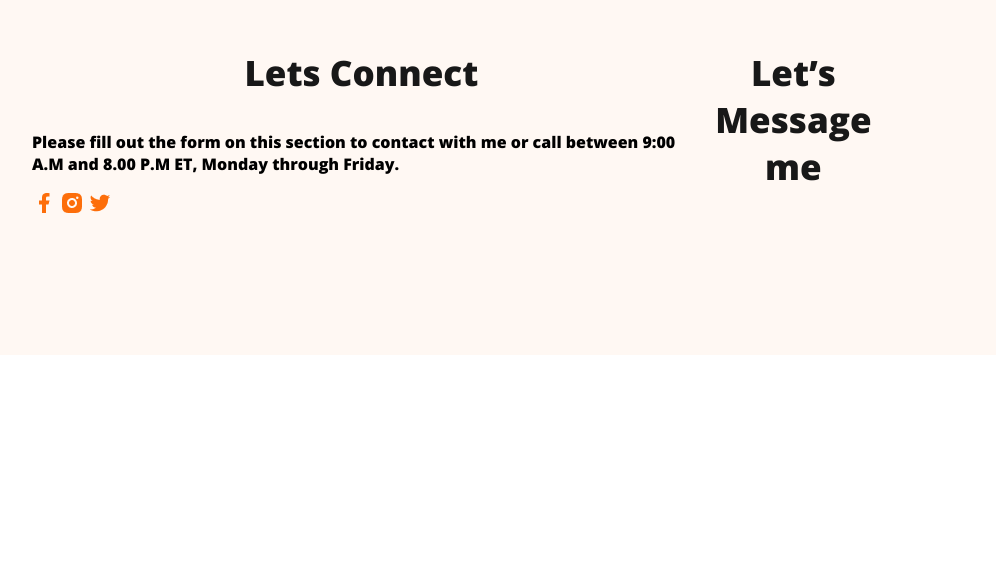
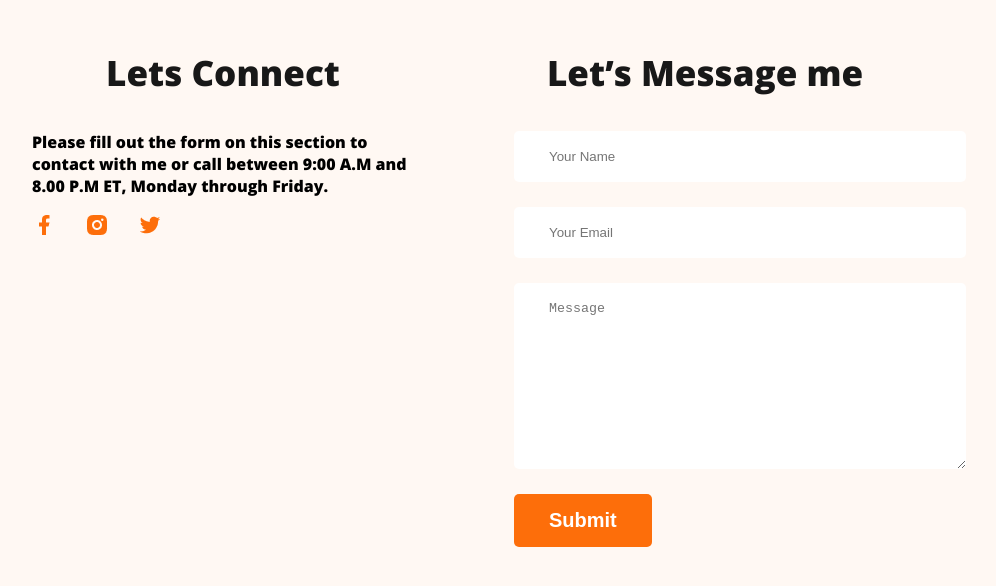
Before and after one commit to Monalisa2836/web-developer-portfolio, a plain HTML site: page index.html in a window 1280 px wide. Shown: the part 3358-3944 px from the top of the page, without its empty margins (176-1172 px from the left). Before the commit the page ends 3721 px from the top, so only its background shows below. Drawn offline with nearby package versions, Linux system fonts and the light colour scheme.

Commit message:
finished the footer section with contact form

```diff
--- a/index.html
+++ b/index.html
@@ -213,6 +213,12 @@
       </div>
       <div class="footer-column">
         <h3 class="section-title">Let’s Message me</h3>
+        <form class="contact" action="">
+          <input type="text" placeholder="Your Name" />
+          <input type="email" name="" id="" placeholder="Your Email" />
+          <textarea name="" id="" cols="30" rows="10" placeholder="Message"></textarea>
+          <input class="btn-primary" type="submit" value="Submit" />
+        </form>
       </div>
     </footer>
   </body>
--- a/styles/portfolio.css
+++ b/styles/portfolio.css
@@ -149,14 +149,32 @@ main section {
   font-weight: 700;
   margin-bottom: 10px;
 }
-.download-cv{
-    text-align: center;
-    margin-top: 50px;
+.download-cv {
+  text-align: center;
+  margin-top: 50px;
 }
 /* footer style */
-footer{
-    display: flex;
-    background: #FFF8F3;
-    padding: 130px 200px;
-    margin-top: 100px;
+footer {
+  display: flex;
+  background: #fff8f3;
+  padding: 130px 200px;
+  margin-top: 100px;
+  gap: 100px;
 }
+.footer-column {
+  width: 50%;
+}
+.contact input[type="text"], input[type="email"],
+textarea {
+  display: block;
+  margin-bottom: 25px;
+  padding: 18px 35px;
+  color: #757575;
+  border-radius: 5px;
+  background: #fff;
+  border: 0;
+  width: 100%;
+}
+.social-links a {
+    margin-right: 25px;
+}
```
